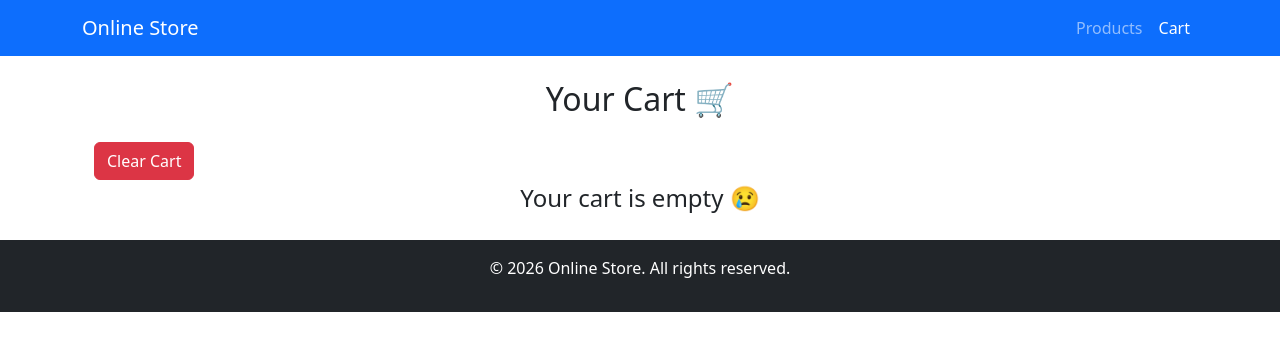
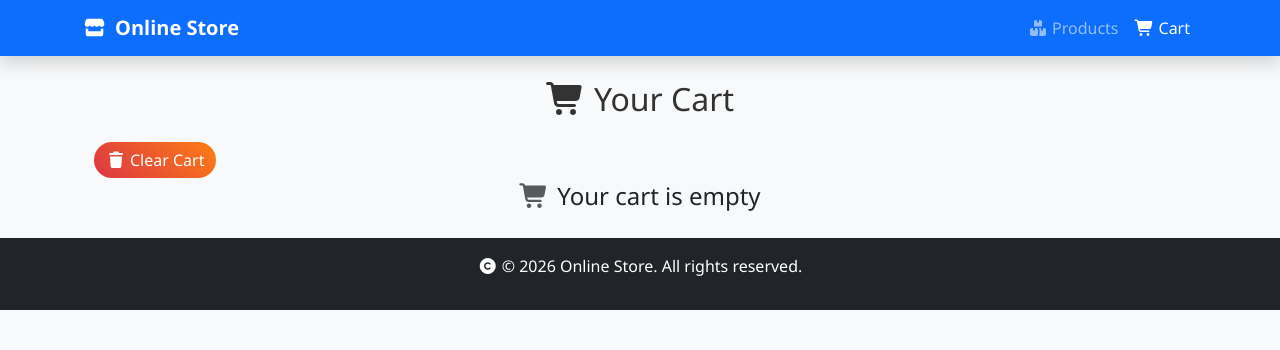
Before and after one commit to Eng-mohamedsalehtag/online-store, an Angular app: page /cart in a window 1280 px wide. Shown: the top 350 px of the page. Built offline with nearby package versions, Linux system fonts and the light colour scheme.

Commit message:
update modern style

```diff
--- a/src/app/components/cart/cart.component.css
+++ b/src/app/components/cart/cart.component.css
@@ -0,0 +1,32 @@
+.card {
+  border-radius: 10px;
+  box-shadow: 0 4px 6px rgba(0, 0, 0, 0.1);
+}
+
+.btn-danger {
+  background: linear-gradient(45deg, #dc3545, #fd7e14);
+  border: none;
+}
+
+.btn-success {
+  background: linear-gradient(45deg, #28a745, #20c997);
+  border: none;
+}
+
+h2 {
+  color: #333;
+}
+
+h4 {
+  color: #28a745;
+  font-weight: 600;
+}
+
+h5 {
+  color: #333;
+}
+
+.img-fluid {
+  max-height: 100px;
+  object-fit: cover;
+}
--- a/src/app/components/cart/cart.component.html
+++ b/src/app/components/cart/cart.component.html
@@ -1,7 +1,9 @@
 <div class="container mt-4">
-  <h2 class="mb-4 text-center">Your Cart 🛒</h2>
+  <h2 class="mb-4 text-center">
+    <i class="fas fa-shopping-cart me-2"></i>Your Cart
+  </h2>
   <button class="btn btn-danger ms-auto" (click)="clearCart()">
-    Clear Cart
+    <i class="fas fa-trash me-1"></i>Clear Cart
   </button>
 
   <div *ngIf="cartItems.length > 0; else emptyCart">
@@ -22,14 +24,14 @@
             class="btn btn-sm btn-danger"
             (click)="decreaseQuantity(item)"
           >
-            -
+            <i class="fas fa-minus"></i>
           </button>
           <span class="mx-2">{{ item.quantity }}</span>
           <button
             class="btn btn-sm btn-success"
             (click)="increaseQuantity(item)"
           >
-            +
+            <i class="fas fa-plus"></i>
           </button>
         </div>
 
@@ -39,7 +41,7 @@
 
         <div class="col-md-1">
           <button class="btn btn-danger btn-sm" (click)="removeItem(i)">
-            X
+            <i class="fas fa-times"></i>
           </button>
         </div>
       </div>
@@ -47,6 +49,8 @@
   </div>
 
   <ng-template #emptyCart>
-    <p class="text-center fs-4 h-100 w-100">Your cart is empty 😢</p>
+    <p class="text-center fs-4 h-100 w-100">
+      <i class="fas fa-shopping-cart text-muted me-2"></i>Your cart is empty
+    </p>
   </ng-template>
 </div>
--- a/src/app/components/product-details/product-details.component.css
+++ b/src/app/components/product-details/product-details.component.css
@@ -0,0 +1,38 @@
+.container {
+  background: white;
+  border-radius: 10px;
+  box-shadow: 0 4px 6px rgba(0, 0, 0, 0.1);
+  padding: 2rem;
+  margin-top: 2rem;
+}
+
+h2 {
+  color: #333;
+  margin-bottom: 1rem;
+}
+
+h3 {
+  color: #666;
+  font-weight: 300;
+}
+
+h4 {
+  color: #28a745;
+  font-size: 1.5rem;
+}
+
+.btn-success {
+  background: linear-gradient(45deg, #28a745, #20c997);
+  border: none;
+}
+
+.rating {
+  display: flex;
+  align-items: center;
+  margin: 1rem 0;
+}
+
+.rating i {
+  color: #ffc107;
+  margin-right: 0.5rem;
+}
--- a/src/app/components/product-details/product-details.component.html
+++ b/src/app/components/product-details/product-details.component.html
@@ -8,12 +8,11 @@
       <h2>{{ product.title }}</h2>
       <h3>{{ product.category }}</h3>
       <p>{{ product.description }}</p>
-      <p>rating: {{ product.rating.rate }}</p>
-      <p>count: {{ product.rating.count }}</p>
+      <p class="rating"><i class="fas fa-star"></i>Rating: {{ product.rating.rate }} ({{ product.rating.count }} reviews)</p>
       <h4>${{ product.price }}</h4>
 
       <button class="btn btn-success" (click)="addToCart(product)">
-        Add to Cart
+        <i class="fas fa-cart-plus me-1"></i>Add to Cart
       </button>
     </div>
   </div>
--- a/src/app/components/products/products.component.css
+++ b/src/app/components/products/products.component.css
@@ -10,3 +10,31 @@
   transform: scale(1.05);
   box-shadow: 0 4px 8px rgba(0, 0, 0, 0.2);
 }
+
+.card-title {
+  font-size: 1.1rem;
+  font-weight: 600;
+  color: #333;
+}
+
+.card-text {
+  color: #666;
+  flex-grow: 1;
+}
+
+.card-img-top {
+  transition: transform 0.3s;
+}
+
+.card:hover .card-img-top {
+  transform: scale(1.05);
+}
+
+.btn-success {
+  background: linear-gradient(45deg, #28a745, #20c997);
+  border: none;
+}
+
+.form-select {
+  box-shadow: 0 2px 4px rgba(0, 0, 0, 0.1);
+}
--- a/src/app/components/products/products.component.html
+++ b/src/app/components/products/products.component.html
@@ -29,7 +29,7 @@
               <strong> ${{ product.price | number: "1.2-2" }} </strong>
             </p>
             <button class="btn btn-success w-100" (click)="addToCart(product)">
-              Add to Cart
+              <i class="fas fa-cart-plus me-1"></i>Add to Cart
             </button>
           </div>
         </div>
--- a/src/app/shared/footer/footer.component.html
+++ b/src/app/shared/footer/footer.component.html
@@ -1,3 +1,6 @@
 <footer class="bg-dark text-white text-center py-3 mt-4">
-  <p>&copy; 2026 Online Store. All rights reserved.</p>
+  <p>
+    <i class="fas fa-copyright me-1"></i>&copy; 2026 Online Store. All rights
+    reserved.
+  </p>
 </footer>
--- a/src/app/shared/navbar/navbar.component.html
+++ b/src/app/shared/navbar/navbar.component.html
@@ -1,6 +1,8 @@
-<div class="navbar navbar-expand-lg navbar-dark bg-primary">
+<div class="navbar navbar-expand-lg navbar-dark bg-primary shadow">
   <div class="container">
-    <a class="navbar-brand" href="#">Online Store</a>
+    <a class="navbar-brand fw-bold" href="#"
+      ><i class="fas fa-store me-2"></i>Online Store</a
+    >
     <button
       class="navbar-toggler"
       type="button"
@@ -13,12 +15,12 @@
       <ul class="navbar-nav ms-auto">
         <li class="nav-item">
           <a class="nav-link" routerLink="products" routerLinkActive="active"
-            >Products</a
+            ><i class="fas fa-boxes me-1"></i>Products</a
           >
         </li>
         <li class="nav-item">
           <a class="nav-link" routerLink="cart" routerLinkActive="active"
-            >Cart</a
+            ><i class="fas fa-shopping-cart me-1"></i>Cart</a
           >
         </li>
       </ul>
--- a/src/styles.css
+++ b/src/styles.css
@@ -1 +1,49 @@
 /* You can add global styles to this file, and also import other style files */
+
+/* Modern Global Styles */
+body {
+  font-family: "Segoe UI", Tahoma, Geneva, Verdana, sans-serif;
+  background-color: #f8f9fa;
+}
+
+.navbar {
+  box-shadow: 0 2px 4px rgba(0, 0, 0, 0.1);
+}
+
+.card {
+  border: none;
+  border-radius: 10px;
+  box-shadow: 0 4px 6px rgba(0, 0, 0, 0.1);
+  transition:
+    transform 0.2s,
+    box-shadow 0.2s;
+}
+
+.card:hover {
+  transform: translateY(-2px);
+  box-shadow: 0 6px 12px rgba(0, 0, 0, 0.15);
+}
+
+.btn {
+  border-radius: 25px;
+  font-weight: 500;
+  transition: all 0.2s;
+}
+
+.btn:hover {
+  transform: translateY(-1px);
+  box-shadow: 0 4px 8px rgba(0, 0, 0, 0.2);
+}
+
+.form-select {
+  border-radius: 8px;
+  border: 1px solid #ced4da;
+}
+
+.img-fluid {
+  border-radius: 8px;
+}
+
+.card-img-top {
+  border-radius: 10px 10px 0 0;
+}
```
